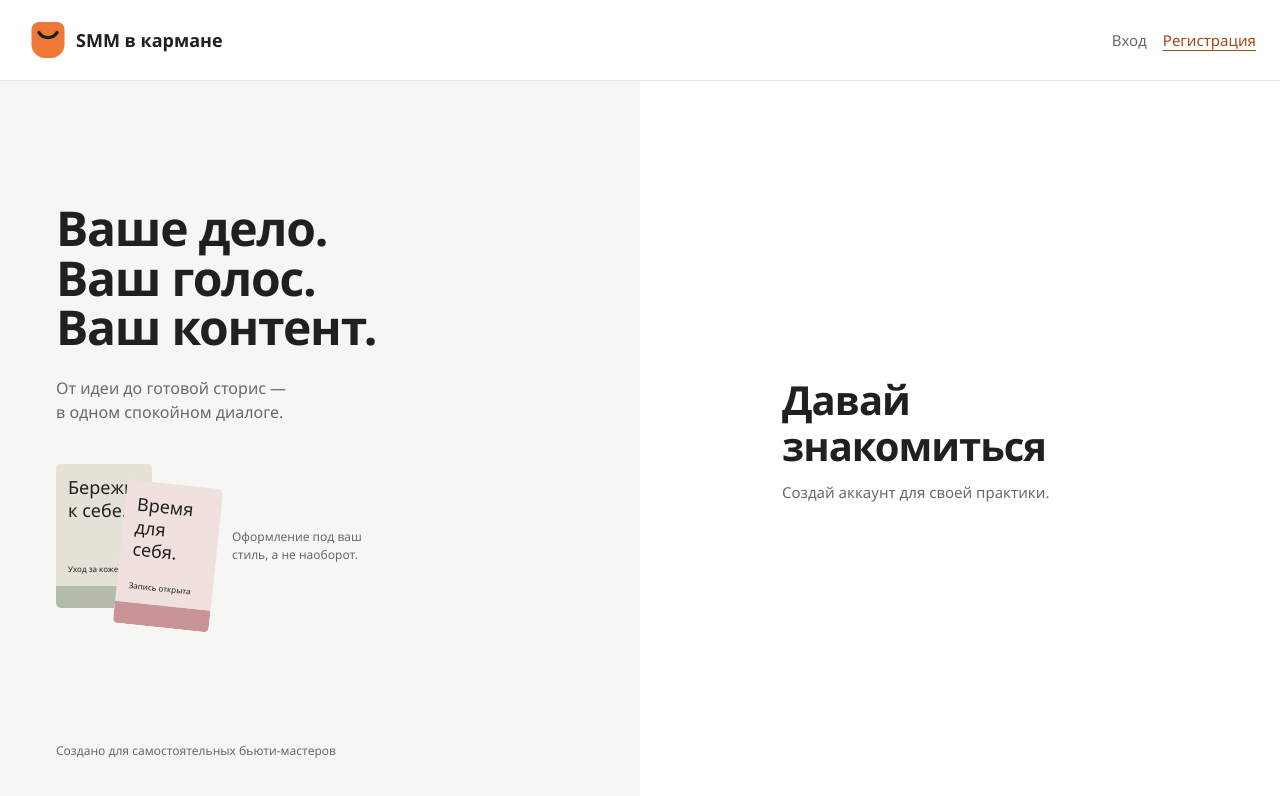
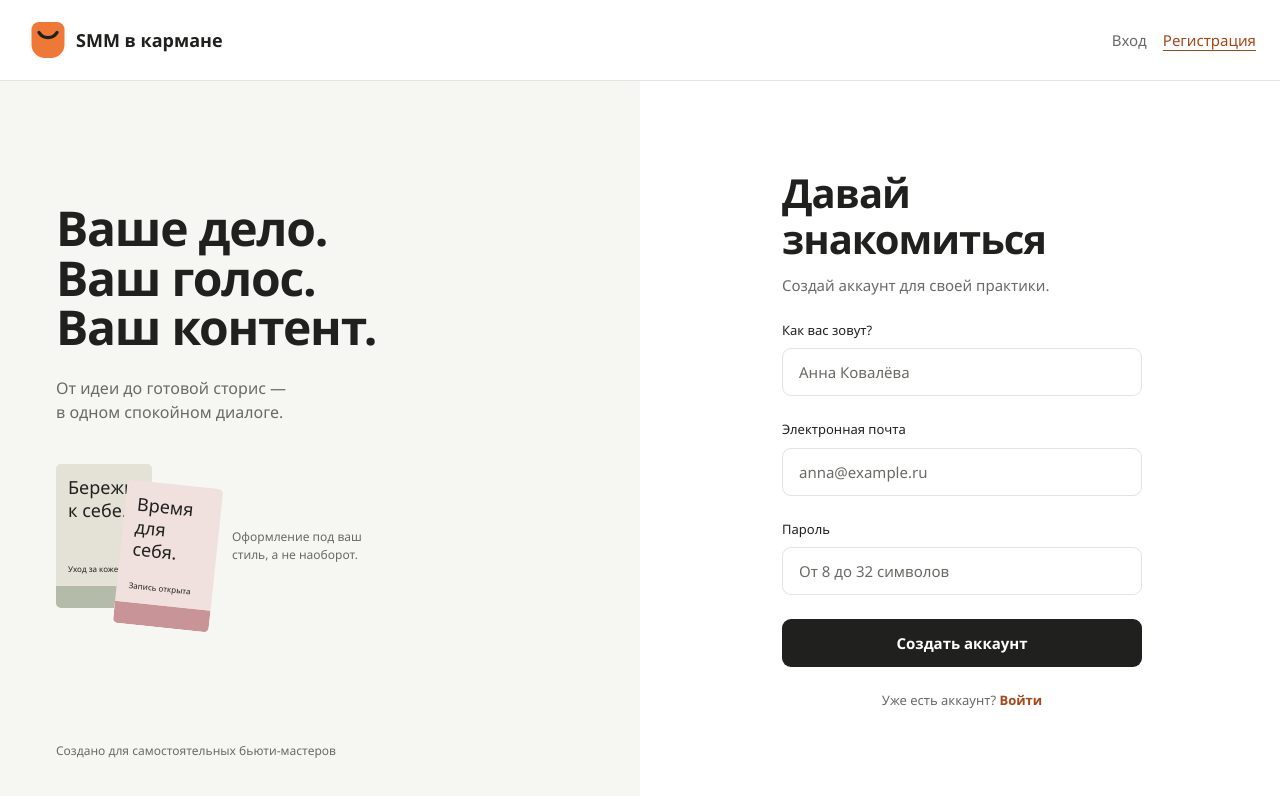
Before and after one commit to distinkt-dd/smm-platform-v2, a React (Vite) app in the folder frontend/: page /register in a window 1280 px wide. Shown: the top 796 px of the page. Built offline with nearby package versions, Linux system fonts and the light colour scheme.

Commit message:
feat: добавил форму регистрации

```diff
--- a/frontend/src/pages/login/LoginForm.tsx
+++ b/frontend/src/pages/login/LoginForm.tsx
@@ -1,12 +1,12 @@
 import { useState } from 'react'
-import type { FormEvent } from 'react'
+import type { SubmitEvent } from 'react'
 import { Link } from 'react-router'
 import { Button, Input } from '../../shared/ui'
 
 export const LoginForm = () => {
 	const [notice, setNotice] = useState(false)
 
-	const handleSubmit = (event: FormEvent<HTMLFormElement>) => {
+	const handleSubmit = (event: SubmitEvent<HTMLFormElement>) => {
 		event.preventDefault()
 		setNotice(true)
 	}
--- /dev/null
+++ b/frontend/src/pages/register/RegisterForm.tsx
@@ -0,0 +1,27 @@
+import { useState } from 'react'
+import type { SubmitEvent } from 'react'
+import { Link } from 'react-router'
+import { Button, Input } from '../../shared/ui'
+
+export const RegisterForm = () => {
+	const [notice, setNotice] = useState(false)
+
+	const handleSubmit = (event: SubmitEvent<HTMLFormElement>) => {
+		event.preventDefault()
+		setNotice(true)
+	}
+
+	return (
+		<form className='flex flex-col gap-6' onSubmit={handleSubmit}>
+			<Input label='Как вас зовут?' name='name' type='text' autoComplete='name' placeholder='Анна Ковалёва' maxLength={264} required />
+			<Input label='Электронная почта' name='email' type='email' autoComplete='email' placeholder='anna@example.ru' maxLength={64} required />
+			<Input label='Пароль' name='password' type='password' autoComplete='new-password' placeholder='От 8 до 32 символов' minLength={8} maxLength={32} required />
+			<Button type='submit' className='w-full'>Создать аккаунт</Button>
+			{notice && <p role='status' className='text-caption text-ink-muted'>Регистрация пока не подключена. Попробуйте позже.</p>}
+			<p className='text-center text-caption text-ink-muted'>
+				Уже есть аккаунт?{' '}
+				<Link className='font-semibold text-link hover:underline' to='/login'>Войти</Link>
+			</p>
+		</form>
+	)
+}
--- a/frontend/src/pages/register/RegisterPage.tsx
+++ b/frontend/src/pages/register/RegisterPage.tsx
@@ -1,4 +1,5 @@
 import { FormContainer } from '../../shared/ui'
+import { RegisterForm } from './RegisterForm'
 
 export const RegisterPage = () => {
 	return (
@@ -9,6 +10,7 @@ export const RegisterPage = () => {
 					Создай аккаунт для своей практики.
 				</p>
 			</div>
+			<RegisterForm />
 		</FormContainer>
 	)
 }
```
Also changed, not shown: 1 other file (tests, documents, lock files or other folders).
